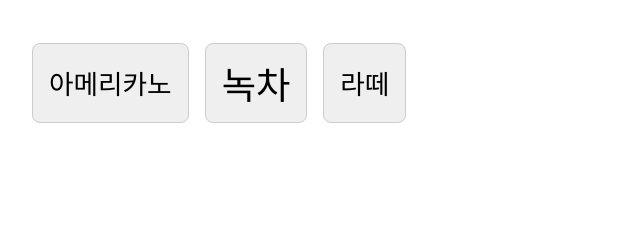
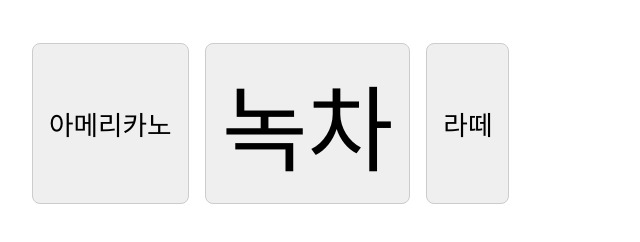
Before and after one commit to RIIZE0904/david, a plain HTML site: page david/templates/menu.html in a window 1280 px wide. Shown: the part 70-312 px from the top of the page, without its empty margins (0-640 px from the left). Drawn offline with Linux system fonts and the light colour scheme.

Commit message:
Fix: 녹차 버튼 사이즈 70pt로 수정

```diff
--- a/david/templates/menu.html
+++ b/david/templates/menu.html
@@ -8,7 +8,7 @@
     .wrap { display: flex; gap: 16px; padding: 24px; }
     .btn  { padding: 12px 16px; border: 1px solid #ccc; border-radius: 8px; font-size: 20pt; }
     /* 처음엔 일부러 녹차 버튼만 어색한 크기(28pt) */
-    .btn-green { font-size: 28pt; }
+    .btn-green { font-size: 70pt; }
   </style>
 </head>
 <body>
```
